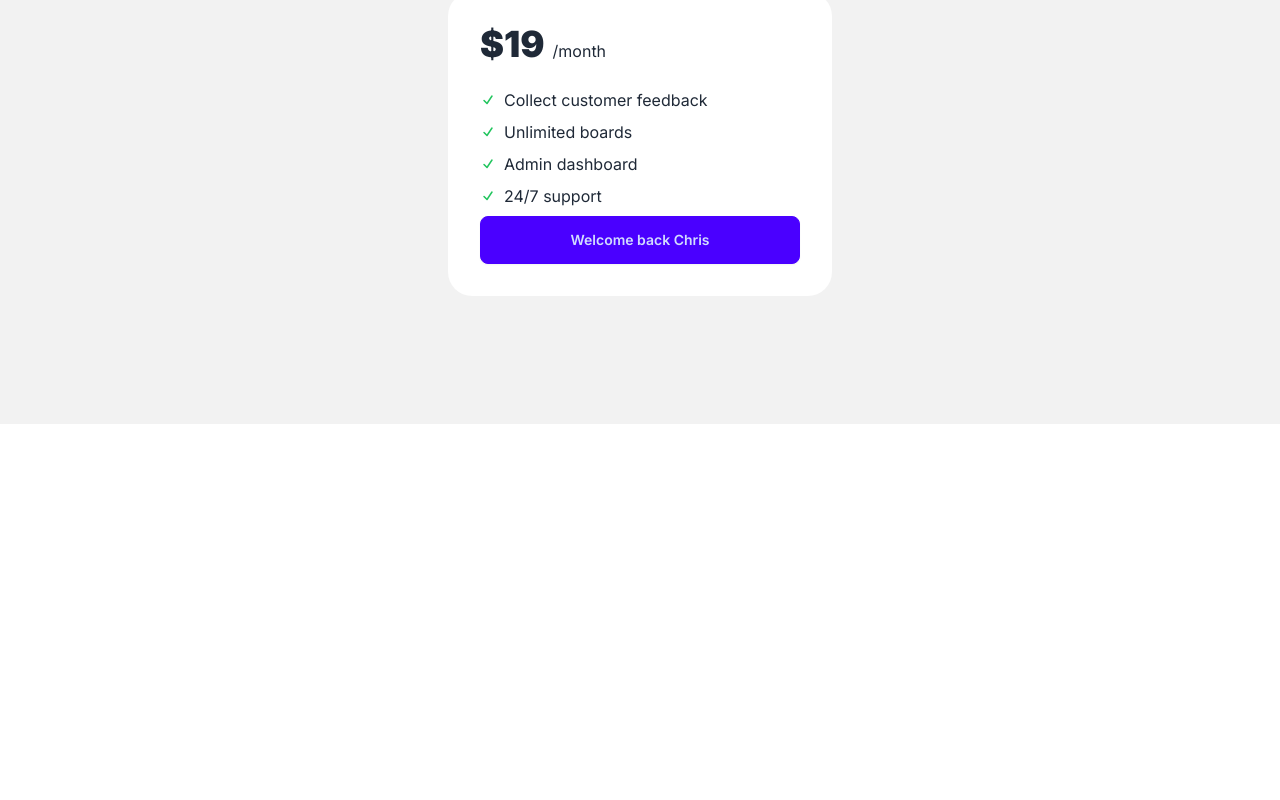
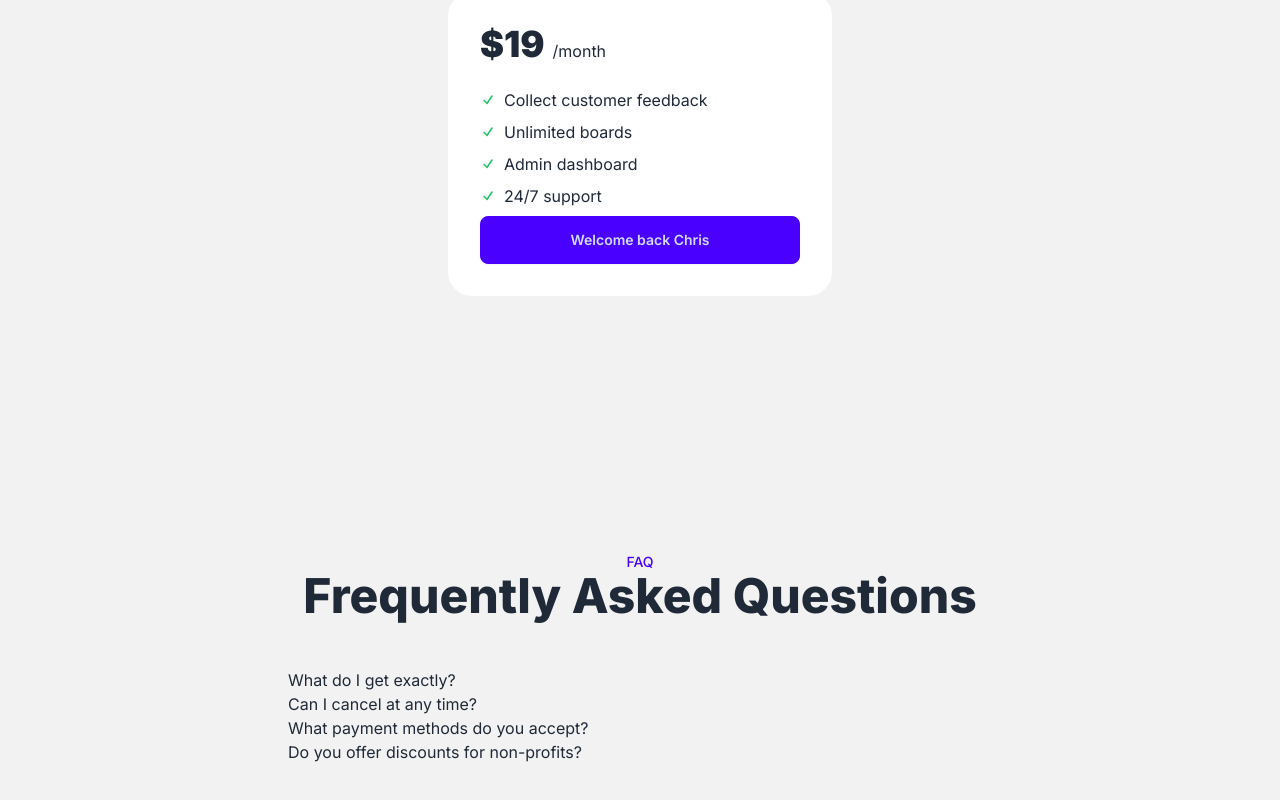
Before and after one commit to chrisrod115/codefast-blueprint, a Next.js app: page / in a window 1280 px wide. Shown: the part 876-1676 px from the top of the page. Before the commit the page ends 1300 px from the top, so only its background shows below. Built offline with nearby package versions, Linux system fonts and the light colour scheme.

Commit message:
Add FAQ section to Home component and create FAQListItem component

```diff
--- a/app/page.js
+++ b/app/page.js
@@ -3,12 +3,6 @@ import ListItems from "@/components/ListItems";
 
 export default function Home() {
   const isLoggedIn = true;
-  const pricing_features_list = [
-    "Collect customer feedback",
-    "Unlimited boards",
-    "Admin dashboard",
-    "24/7 support",
-  ];
   const name = "Chris";
   return (
     <main>
@@ -65,6 +59,43 @@ export default function Home() {
           </div>
         </div>
       </section>
+      {/* FAQ Section */}
+      <section className="bg-base-200">
+        <div className="py-32 px-8 max-w-3xl mx-auto">
+          <p className="text-sm uppercase font-medium text-center text-primary">
+            FAQ
+          </p>
+          <h2 className="text-3xl lg:text-5xl font-extrabold mb-12 text-center">
+            Frequently Asked Questions
+          </h2>
+          <ul>
+            {[
+              {
+                question: "What do I get exactly?",
+                answer:
+                  "Lorem ipsum dolor sit amet, consectetur adipiscing elit. Sed do eiusmod tempor incididunt ut labore et dolore magna aliqua.",
+              },
+              {
+                question: "Can I cancel at any time?",
+                answer:
+                  "Lorem ipsum dolor sit amet, consectetur adipiscing elit. Sed do eiusmod tempor incididunt ut labore et dolore magna aliqua.",
+              },
+              {
+                question: "What payment methods do you accept?",
+                answer:
+                  "Lorem ipsum dolor sit amet, consectetur adipiscing elit. Sed do eiusmod tempor incididunt ut labore et dolore magna aliqua.",
+              },
+              {
+                question: "Do you offer discounts for non-profits?",
+                answer:
+                  "Lorem ipsum dolor sit amet, consectetur adipiscing elit. Sed do eiusmod tempor incididunt ut labore et dolore magna aliqua.",
+              },
+            ].map((qa) => (
+              <li key={qa.question}>{qa.question}</li>
+            ))}
+          </ul>
+        </div>
+      </section>
     </main>
   );
 }
--- /dev/null
+++ b/components/FAQListItem.js
@@ -0,0 +1,5 @@
+const FAQListItem = ({ qa }) => {
+  return <div>FAQListItem</div>;
+};
+
+export default FAQListItem;
```
